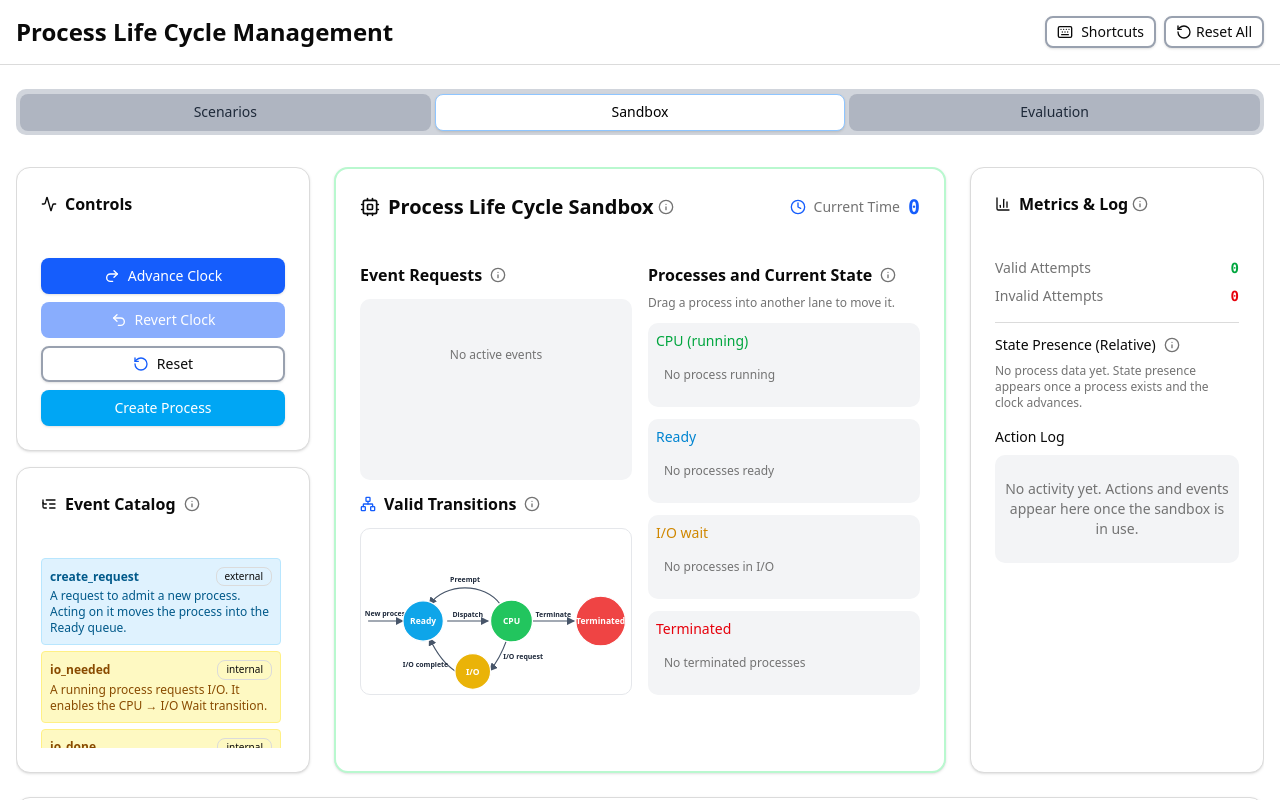
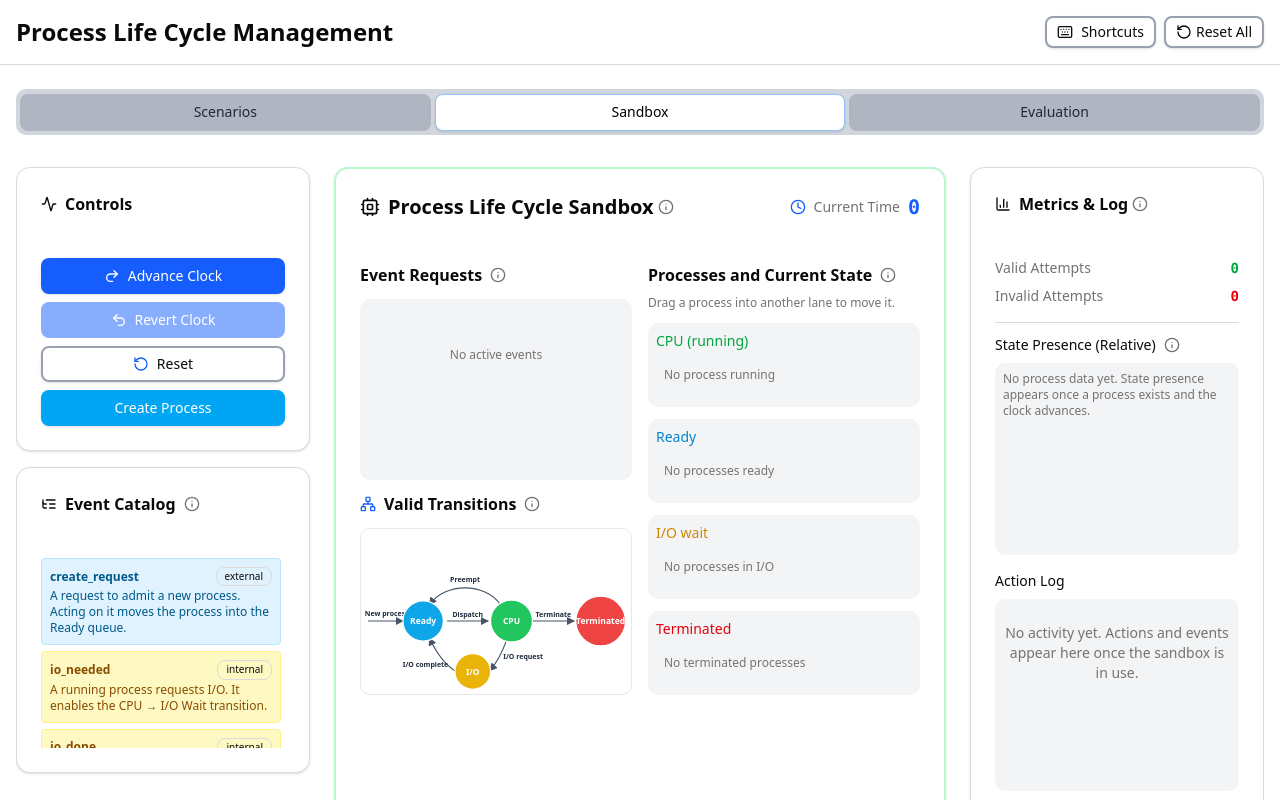
Before and after one commit to souvikray97/Process-life-cycle, a Next.js app: page / in a window 1280 px wide. Shown: the top 800 px of the page. Built offline with nearby package versions, Linux system fonts and the light colour scheme.

Commit message:
state presence and action now have fixed sections

```diff
--- a/components/process-scheduling-simulation.tsx
+++ b/components/process-scheduling-simulation.tsx
@@ -745,9 +745,11 @@ function ProcessSchedulingSimulation({ onEngineReady, onStateChange, shortcutsEn
                     </TooltipContent>
                   </Tooltip>
                 </div>
-                {Object.keys(simulationState.metrics.stateTimeTracking).length > 0 ? (
-                  <div className="max-h-32 sm:max-h-48 overflow-y-auto space-y-2 text-xs rounded-lg p-2 bg-gray-100">
-                    {Object.entries(simulationState.metrics.stateTimeTracking).map(([processName, times]) => {
+                <div className="h-32 sm:h-48 overflow-y-auto space-y-2 text-xs rounded-lg p-2 bg-gray-100">
+                  {Object.keys(simulationState.metrics.stateTimeTracking).length === 0 ? (
+                    <p className="text-xs text-muted-foreground">No process data yet. State presence appears once a process exists and the clock advances.</p>
+                  ) : (
+                    Object.entries(simulationState.metrics.stateTimeTracking).map(([processName, times]) => {
                       const t = times as { ready: number; running: number; blocked: number }
                       const total = t.ready + t.running + t.blocked
                       return (
@@ -782,18 +784,16 @@ function ProcessSchedulingSimulation({ onEngineReady, onStateChange, shortcutsEn
                           </div>
                         </div>
                       )
-                    })}
-                  </div>
-                ) : (
-                  <p className="text-xs text-muted-foreground">No process data yet. State presence appears once a process exists and the clock advances.</p>
-                )}
+                    })
+                  )}
+                </div>
               </div>
 
               <div className="space-y-2">
                 <div className="item-label flex items-center gap-2">
                   Action Log
                 </div>
-                <div className="max-h-32 sm:max-h-48 overflow-y-auto space-y-1 action-log-container rounded-lg p-2 bg-gray-100">
+                <div className="h-32 sm:h-48 overflow-y-auto space-y-1 action-log-container rounded-lg p-2 bg-gray-100">
                   {simulationState.actionLog.length === 0 ? (
                     <div className="text-center text-muted-foreground py-4 text-xs sm:text-sm">
                       No activity yet. Actions and events appear here once the sandbox is in use.
```
